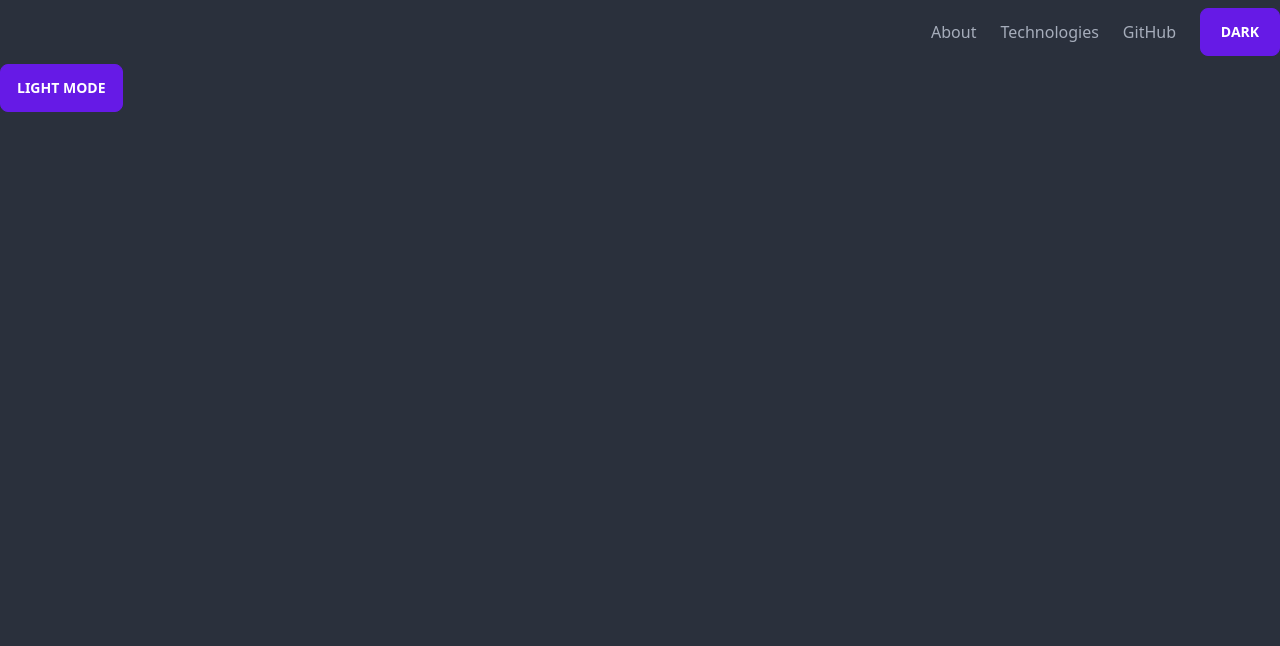
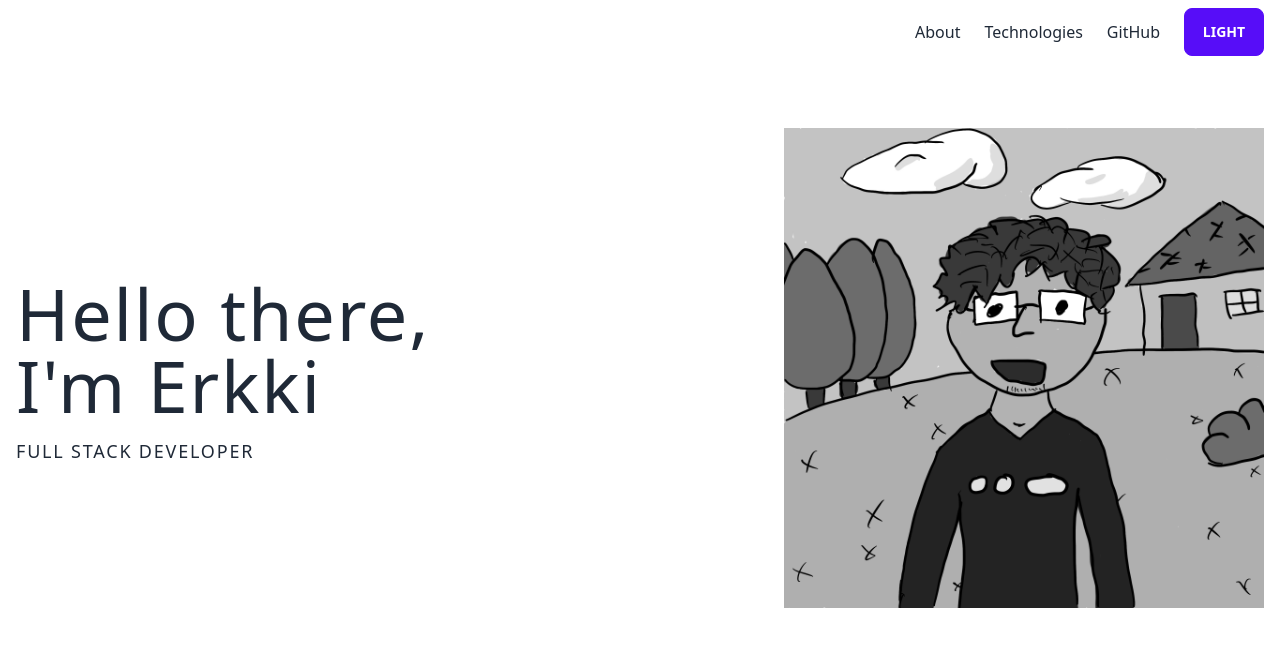
Before and after one commit to kzree/homepage, a Next.js app: page / in a window 1280 px wide. Shown: the top 646 px of the page. Built offline with nearby package versions, Linux system fonts and the light colour scheme.

Commit message:
Home hero component

```diff
--- /dev/null
+++ b/src/assets/css/hero.module.css
@@ -0,0 +1,12 @@
+@keyframes appear {
+  from {
+    opacity: 0;
+  }
+  to {
+    opacity: 1;
+  }
+}
+
+.animated {
+  animation: appear 1000ms ease-in;
+}
--- /dev/null
+++ b/src/components/home/Hero.tsx
@@ -0,0 +1,28 @@
+import Image from 'next/image';
+
+import { ReactComponent } from '@typings/common/React';
+
+import data from '@data/hero.json';
+import styles from '@style/hero.module.css';
+
+export const Hero: ReactComponent = () => {
+  return (
+    <div className="container mx-auto grid md:grid-cols-2 xl:grid-cols-5 gap-8 h-100 py-16">
+      <div className="flex flex-col justify-center xl:col-span-3">
+        <h1 className={`text-7xl whitespace-pre-line tracking-wide pb-4 ${styles.animated}`}>
+          {data.bigText}
+        </h1>
+        <p className={`text-lg uppercase tracking-widest ${styles.animated}`}>{data.smallText}</p>
+      </div>
+      <div className="xl:col-span-2">
+        <Image
+          src="/image/me.png"
+          alt="image of me"
+          className="grayscale"
+          width="1000"
+          height="1000"
+        />
+      </div>
+    </div>
+  );
+};
--- /dev/null
+++ b/src/components/home/index.tsx
@@ -0,0 +1 @@
+export { Hero } from './Hero';
--- a/src/components/layout/ThemeSwitcher.tsx
+++ b/src/components/layout/ThemeSwitcher.tsx
@@ -1,8 +1,10 @@
 import { useEffect, useState } from 'react';
 import { useTheme } from 'next-themes';
+
 import { Button } from '@components/common/button';
+import { ReactComponent } from '@typings/common/React';
 
-export const ThemeSwitcher = () => {
+export const ThemeSwitcher: ReactComponent = () => {
   const [mounted, setMounted] = useState(false);
   const { theme, setTheme } = useTheme();
 
--- /dev/null
+++ b/src/data/hero.json
@@ -0,0 +1,4 @@
+{
+  "bigText": "Hello there,\n I'm Erkki",
+  "smallText": "Full stack developer"
+}
--- a/src/pages/_app.tsx
+++ b/src/pages/_app.tsx
@@ -7,7 +7,7 @@ import '@style/globals.css';
 
 function MyApp({ Component, pageProps }: AppProps) {
   return (
-    <ThemeProvider defaultTheme="dark">
+    <ThemeProvider defaultTheme="light">
       <Header />
       <Component {...pageProps} />
     </ThemeProvider>
--- a/src/pages/index.tsx
+++ b/src/pages/index.tsx
@@ -1,17 +1,12 @@
 import type { NextPage } from 'next';
-import { useTheme } from 'next-themes';
-import { Button } from '@components/common/button';
-import { ThemeColor } from '@enum/ThemeColor';
+
+import { Hero } from '@components/home';
 
 const Home: NextPage = () => {
-  const { setTheme } = useTheme();
-
   return (
-    <div>
-      <Button variant={ThemeColor.Primary} size="md" onClick={() => setTheme('dark')}>
-        Light Mode
-      </Button>
-    </div>
+    <>
+      <Hero />
+    </>
   );
 };
 
--- a/tailwind.config.js
+++ b/tailwind.config.js
@@ -2,7 +2,11 @@
 module.exports = {
   content: ['./src/pages/**/*.tsx', './src/components/**/*.tsx'],
   theme: {
-    extend: {},
+    extend: {
+      container: {
+        padding: '1rem',
+      },
+    },
   },
   plugins: [require('daisyui')],
   daisyui: {
```
Also changed, not shown: public/image/Me.png (added).
